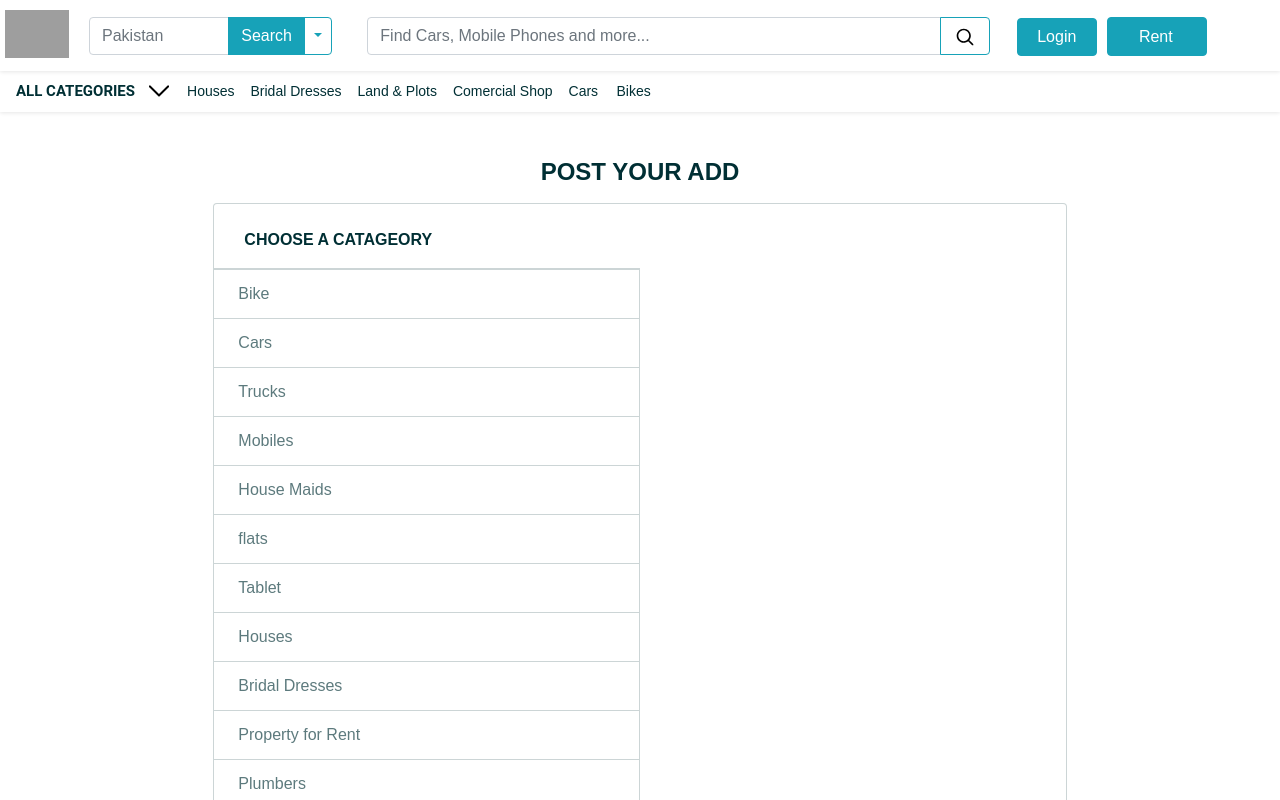
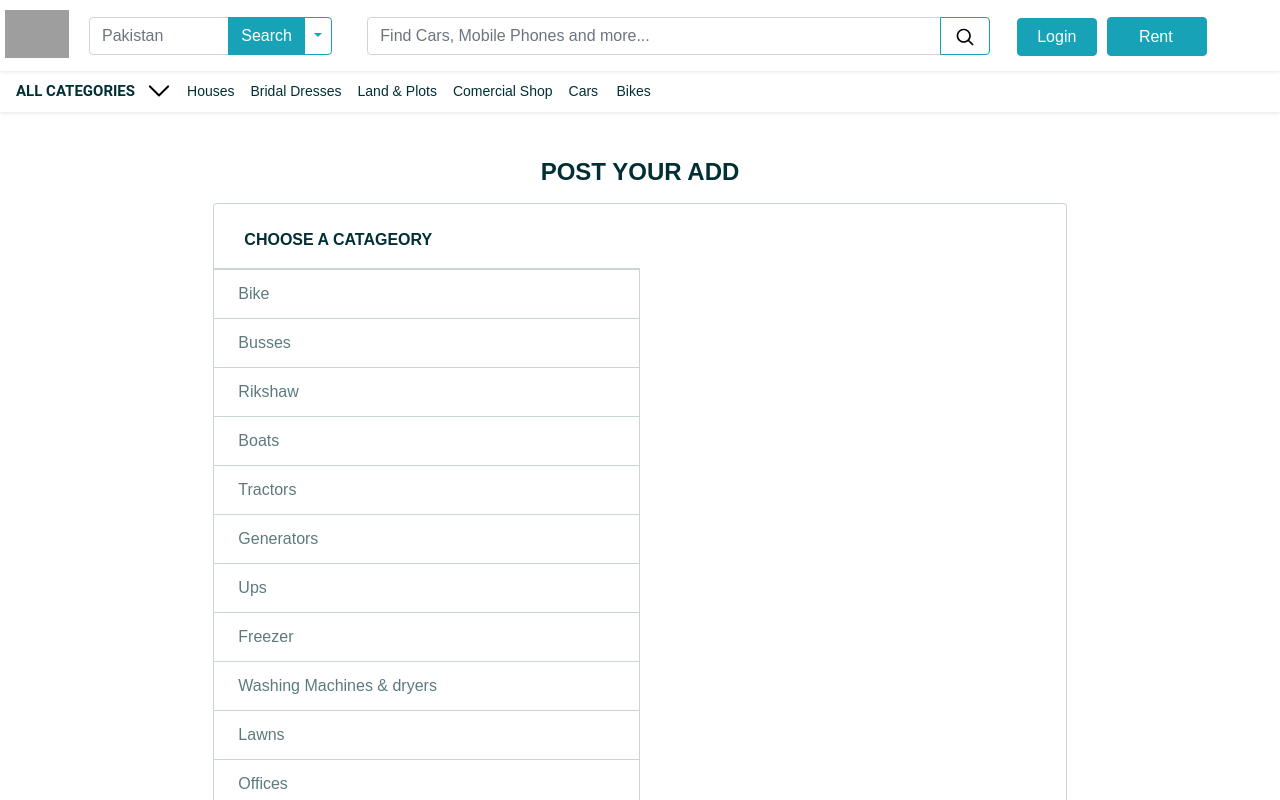
Before and after one commit to faizaambreen/Capstone-project, a React (Create React App) app in the folder frontend/: page /PostYourAdd in a window 1280 px wide. Shown: the top 800 px of the page. Built offline with nearby package versions, Linux system fonts and the light colour scheme; grey boxes are pictures that could not be loaded.

Commit message:
Update AddSelection.jsx

```diff
--- a/frontend/src/components/AddSelection.jsx
+++ b/frontend/src/components/AddSelection.jsx
@@ -2,7 +2,7 @@ import React from 'react'
 import {NavLink} from 'react-router-dom'
 
 function AddSelection(){
-    const list=["Bike","Cars","Trucks","Mobiles","House Maids","flats","Tablet","Houses","Bridal Dresses","Property for Rent","Plumbers","Web Devlopers","Furniture","AC on installments"];
+    const list=["Bike","Busses","Rikshaw","Boats","Tractors","Generators","Ups","Freezer","Washing Machines & dryers","Lawns","Offices","Hotels","Books","Sofas","Beds","Chairs","tables","Mirrors","Carpets","Paintings","Curtains","Musical Instruments","Sports Equipments","Cars","Trucks","Mobiles","House Maids","flats","Tablet","Houses","Bridal Dresses","Property for Rent","Plumbers","Web Devlopers","Furniture","AC on installments"];
 
     function PostLi(props){
         return(
```
